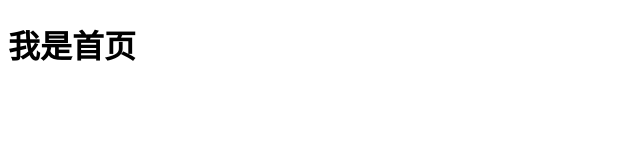
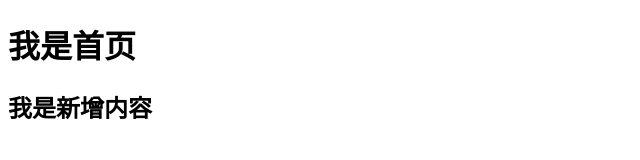
Before and after one commit to w15935827449/NZ2004, a plain HTML site: page index.html in a window 1280 px wide. Shown: the whole page, without its empty margins (0-640 px from the left). Drawn offline with Linux system fonts and the light colour scheme.

Commit message:
这是第七次提交，新增了很多内容

```diff
--- a/index.html
+++ b/index.html
@@ -7,5 +7,6 @@
 </head>
 <body>
     <h1>我是首页</h1>
+    <h2>我是新增内容</h2>
 </body>
 </html>
```
Also changed, not shown: b.txt, 1 other file.
